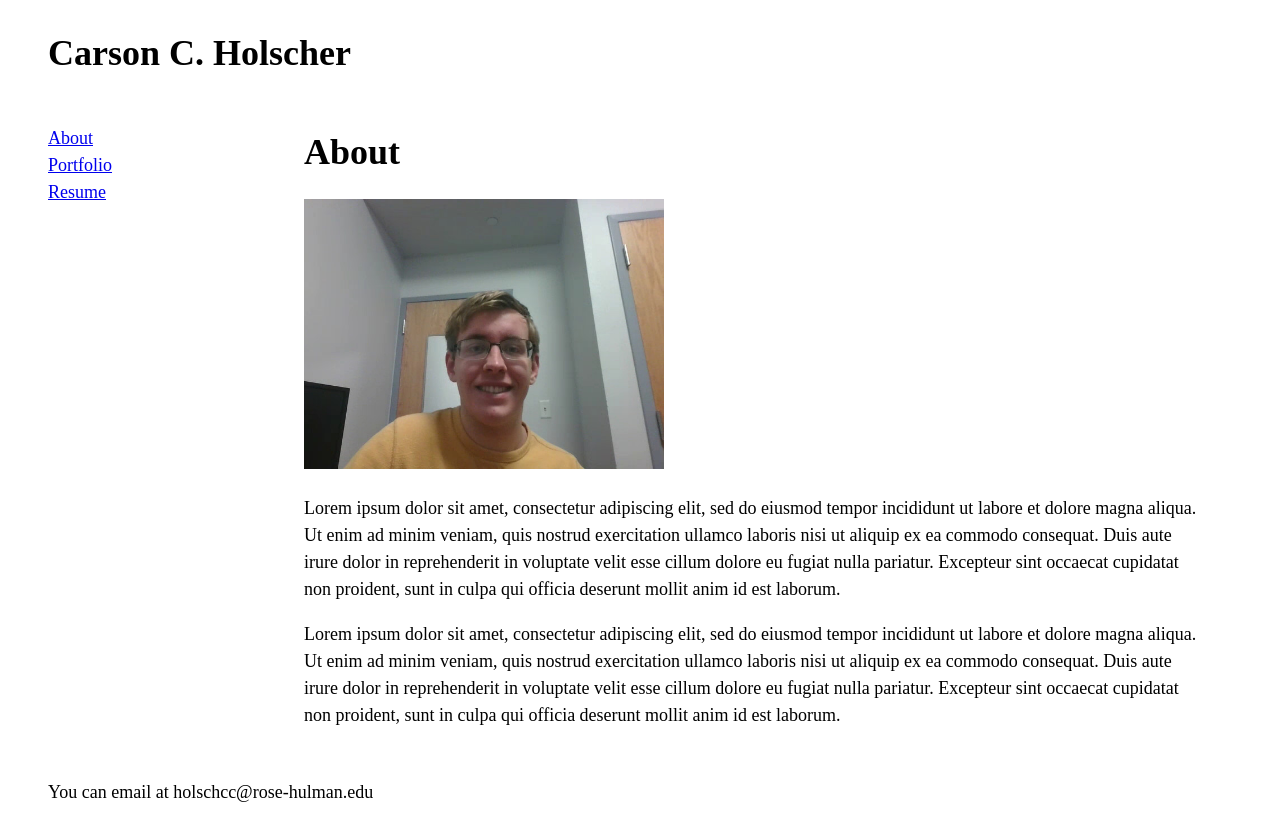
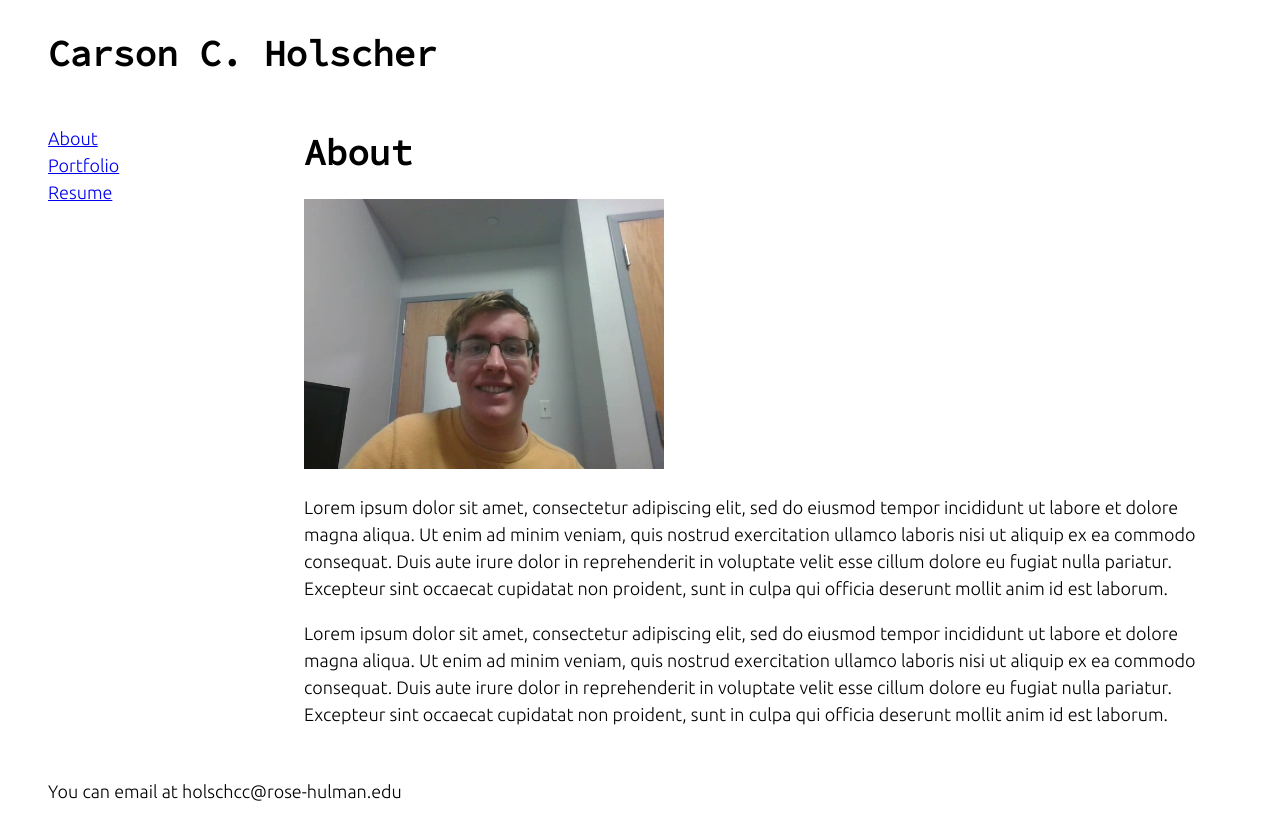
Before and after one commit to rhit-holschcc/holschcc.github.io, a plain HTML site: page index.html in a window 1280 px wide. Drawn offline with Linux system fonts and the light colour scheme.

Commit message:
Added some fonts

```diff
--- a/styles/main.css
+++ b/styles/main.css
@@ -1,3 +1,5 @@
+@import url('https://fonts.googleapis.com/css2?family=Source+Code+Pro&family=Ubuntu:wght@300&display=swap');
+
 :root {
     --vertical-space: 2rem;
     --horizontal-space: 3rem;
@@ -9,6 +11,7 @@ body {
 }
 
 h1, h2, h3 {
+    font-family: 'Source Code Pro', monospace;
     line-height: 1.2;
 }
 
@@ -17,6 +20,7 @@ body#about img {
 }
 
 p {
+    font-family: 'Ubuntu', sans-serif;
     max-width: 50em;
 }
 
@@ -41,6 +45,7 @@ body {
 body > * {
     padding-left: var(--horizontal-space);
     padding-right: var(--horizontal-space);
+    font-family: 'Ubuntu', sans-serif;
 }
 
 body > header {
@@ -66,6 +71,7 @@ body > main {
 
 body > footer {
     grid-area: foot;
+    font-family: 'Ubuntu', sans-serif;
 }
 
 header, footer {
```
